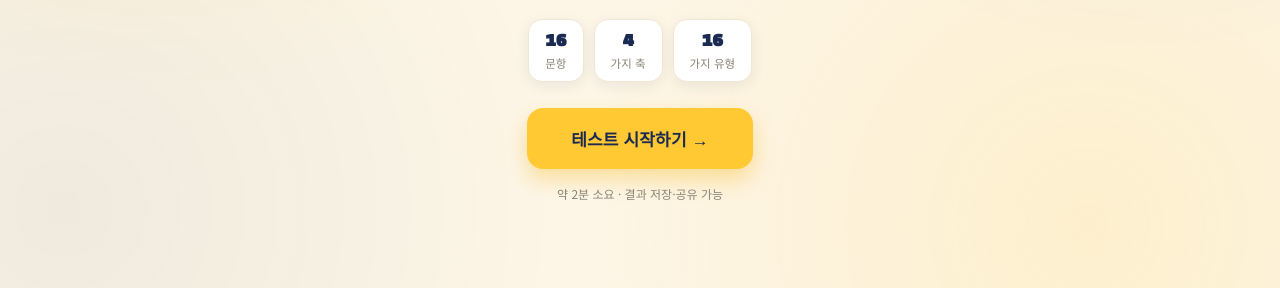
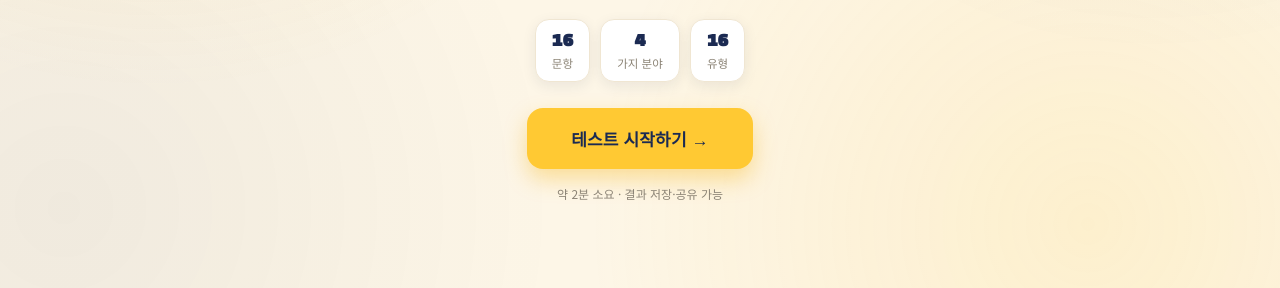
Before and after one commit to saddy5005-ops/digital-mbti, a plain HTML site: page index.html in a window 1280 px wide. Shown: the part 512-800 px from the top of the page. Drawn offline with Linux system fonts and the light colour scheme.

Commit message:
Update index.html

```diff
--- a/index.html
+++ b/index.html
@@ -301,8 +301,8 @@ body::before {
     <p class="intro-sub">16가지 상황에 솔직하게 답하면<br>나만의 디지털 안전 유형 카드를 확인할 수 있어요</p>
     <div class="intro-stats">
       <div class="intro-stat"><b>16</b>문항</div>
-      <div class="intro-stat"><b>4</b>가지 축</div>
-      <div class="intro-stat"><b>16</b>가지 유형</div>
+      <div class="intro-stat"><b>4</b>가지 분야</div>
+      <div class="intro-stat"><b>16</b>유형</div>
     </div>
     <button class="btn-start" onclick="startTest()">테스트 시작하기 →</button>
     <p class="intro-note">약 2분 소요 · 결과 저장·공유 가능</p>
@@ -528,7 +528,7 @@ function renderQuestion() {
   document.getElementById('q-pct').textContent = pct + '%';
   document.getElementById('q-fill').style.width = pct + '%';
   document.getElementById('q-num').textContent = `Q${currentQ + 1}`;
-  document.getElementById('q-axis-tag').textContent = axisLabel[q.axis] + ' 축';
+  document.getElementById('q-axis-tag').textContent = axisLabel[q.axis];
   document.getElementById('q-text').textContent = q.text;
 
   const opts = document.getElementById('q-options');
```
